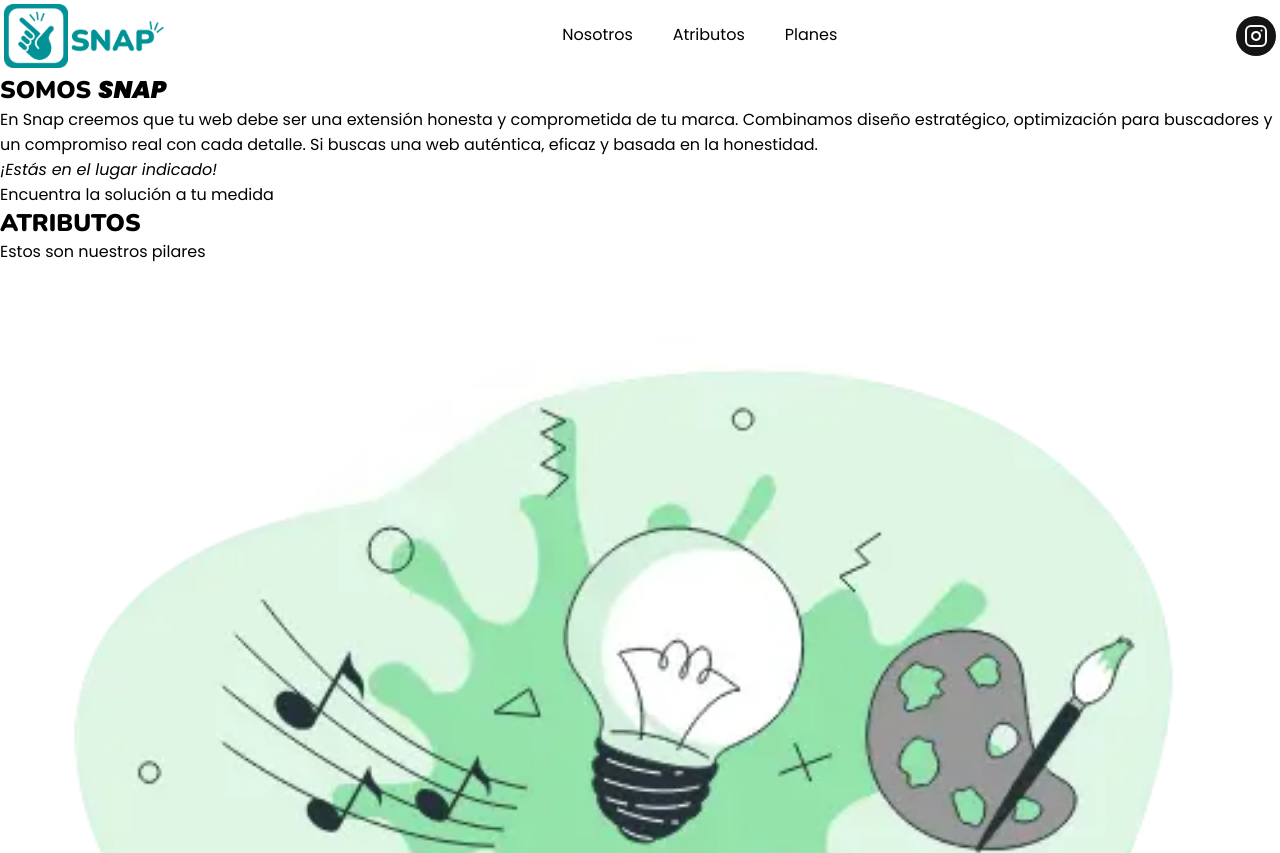
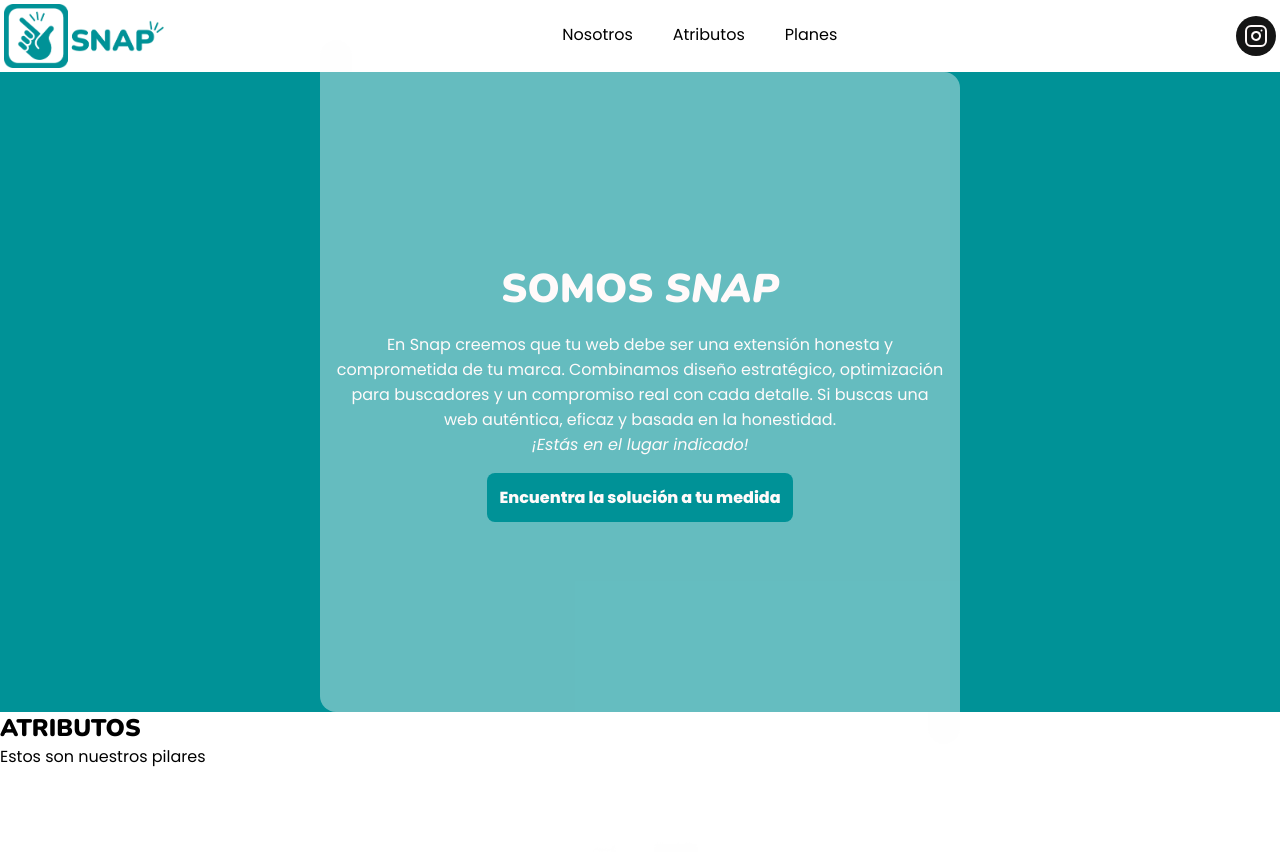
Before and after one commit to MauroEmilianoLopez/somosnap, a plain HTML site: page index.html in a window 1280 px wide. Shown: the top 853 px of the page. Drawn offline with nearby package versions, Linux system fonts and the light colour scheme.

Commit message:
Add About Styles

```diff
--- /dev/null
+++ b/css/about.css
@@ -0,0 +1,84 @@
+#nosotros{
+    min-height: 80dvh;
+    width: 100%;
+    background-color: #009297 ;
+    display: flex;
+    flex-direction: column;
+    justify-content: center;
+    align-items: center;
+}
+
+#nosotros article{
+    width: 50%;
+    display: flex;
+    flex-direction: column;
+    justify-content: center;
+    align-content: flex-start;
+    align-items: center;
+    gap: 1rem;
+    text-align: center;
+    background-color: rgba(252, 252, 252, 0.4);
+    aspect-ratio: 1/1;
+    padding: 1rem;
+    position: relative;
+    border-radius: 0 1rem 0 1rem;
+}
+
+#nosotros article::before{
+    content: "";
+    position: absolute;
+    top: -2rem;
+    left: 0;
+    width: 2rem;
+    height: 2rem;
+    background-color: rgba(252, 252, 252, 0.4);
+    border-radius: 1rem 1rem 0 0;
+}
+#nosotros article::after{
+    content: "";
+    position: absolute;
+    bottom: -2rem;
+    right: 0;
+    width: 2rem;
+    height: 2rem;
+    background-color: rgba(252, 252, 252, 0.4);
+    border-radius: 1rem 1rem 0 0;
+    transform: rotate(180deg);
+}
+
+#nosotros article h1{
+    font-size: 2.5rem;
+    color: snow;
+}
+
+#nosotros article h1 em{
+    font-weight: 900;
+    font-family: "Nunito", sans-serif;
+}
+
+#nosotros article p{
+    color: snow;
+    font-weight: 400;
+}
+#nosotros article a{
+    color: snow;
+    text-decoration: none;
+    background-color: #009297;
+    padding: 0.5rem;
+    border-radius: 0.5rem;
+    font-weight: 800;
+    border: .25rem solid transparent;
+    transition: all 300ms ease-in-out;
+}
+
+#nosotros article a:hover{
+    border: .25rem solid snow;
+    background-color:transparent;
+    transform: scale(1.05);
+}
+
+@media (max-width: 768px) {
+    #nosotros article{
+        width: calc(100% - 1rem);
+    }
+}
--- a/main.css
+++ b/main.css
@@ -1,2 +1,3 @@
 @import url("css/base.css");
 @import url("css/header.css");
+@import url("css/about.css");
```
